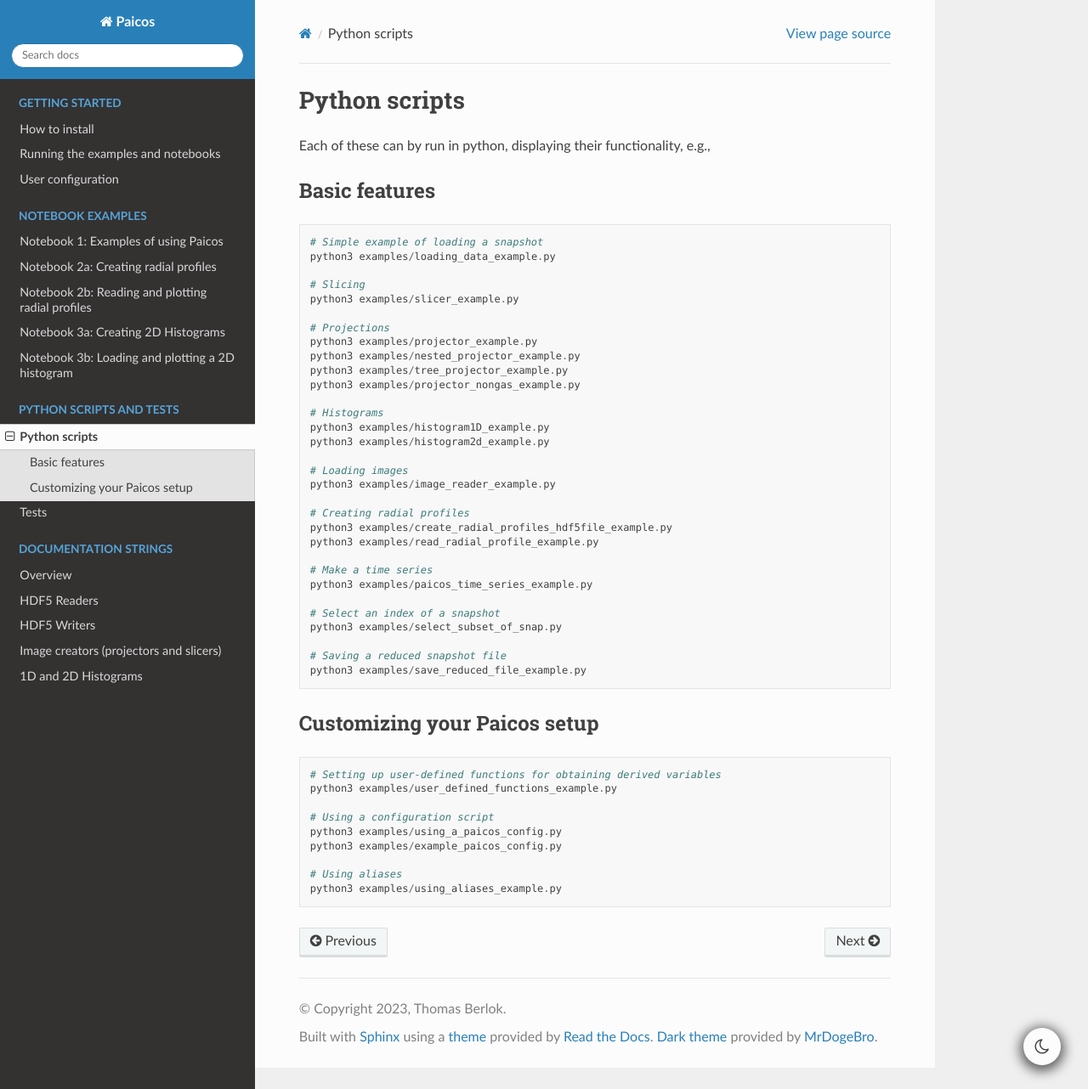
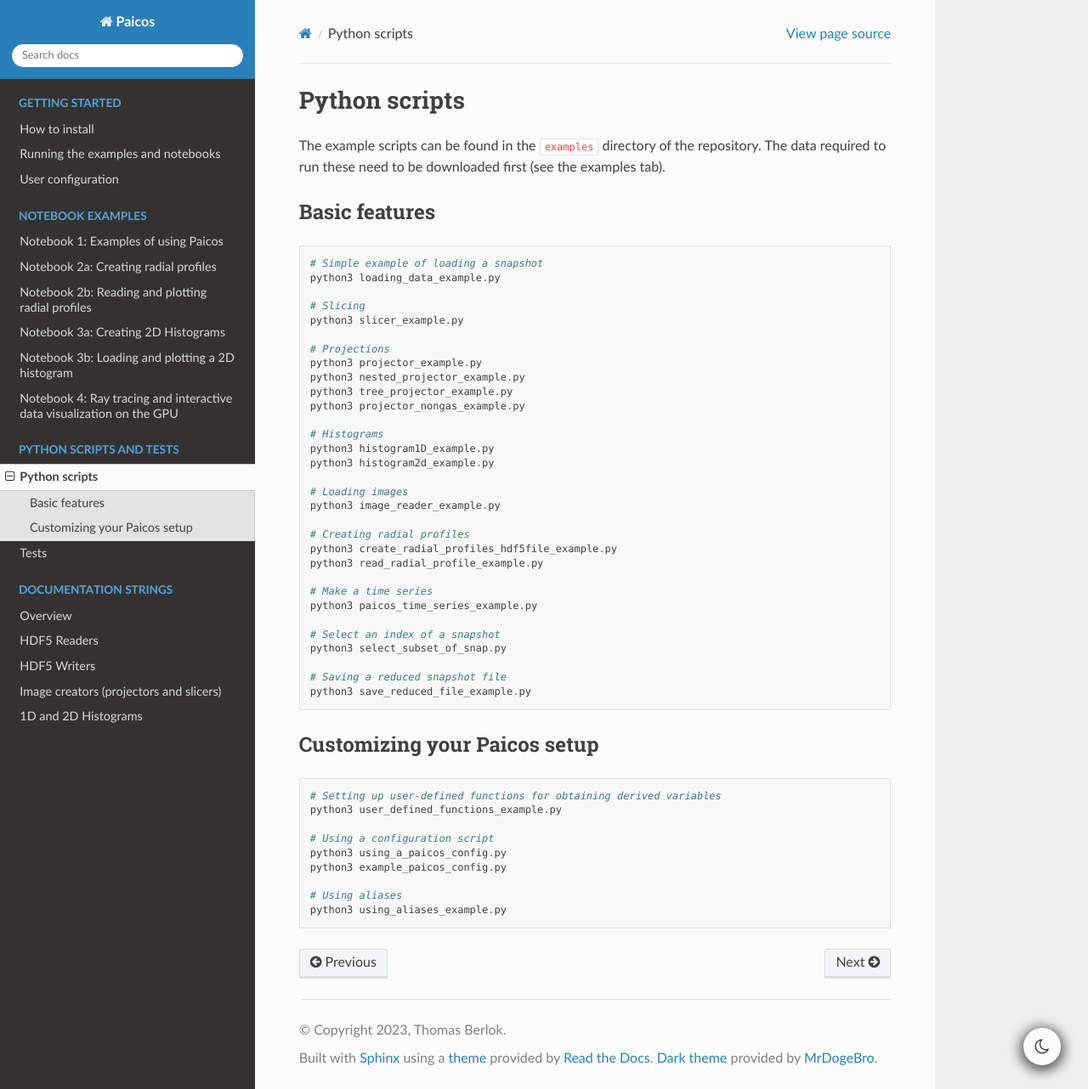
Before and after one commit to tberlok/paicos, a Sphinx documentation site: the page built from docs/source/scripts.md, in a window 1280 px wide and 1282 px high. Shown: the whole window at 85% size. Built offline with Sphinx 7.4.7 and the Read the Docs theme 2.0.0, drawn with Linux system fonts in a browser that asks for light colours.

Commit message:
Docs and new GPU widget notebook

````diff
--- a/docs/source/scripts.md
+++ b/docs/source/scripts.md
@@ -1,53 +1,54 @@
 # Python scripts
 
-Each of these can by run in python, displaying their functionality, e.g.,
+The example scripts can be found in the `examples` directory of the repository.
+The data required to run these need to be downloaded first (see the examples tab).
 
 ## Basic features
 
 ```
 # Simple example of loading a snapshot
-python3 examples/loading_data_example.py
+python3 loading_data_example.py
 
 # Slicing
-python3 examples/slicer_example.py
+python3 slicer_example.py
 
 # Projections
-python3 examples/projector_example.py
-python3 examples/nested_projector_example.py
-python3 examples/tree_projector_example.py
-python3 examples/projector_nongas_example.py
+python3 projector_example.py
+python3 nested_projector_example.py
+python3 tree_projector_example.py
+python3 projector_nongas_example.py
 
 # Histograms
-python3 examples/histogram1D_example.py
-python3 examples/histogram2d_example.py
+python3 histogram1D_example.py
+python3 histogram2d_example.py
 
 # Loading images
-python3 examples/image_reader_example.py
+python3 image_reader_example.py
 
 # Creating radial profiles
-python3 examples/create_radial_profiles_hdf5file_example.py
-python3 examples/read_radial_profile_example.py
+python3 create_radial_profiles_hdf5file_example.py
+python3 read_radial_profile_example.py
 
 # Make a time series
-python3 examples/paicos_time_series_example.py
+python3 paicos_time_series_example.py
 
 # Select an index of a snapshot
-python3 examples/select_subset_of_snap.py
+python3 select_subset_of_snap.py
 
 # Saving a reduced snapshot file
-python3 examples/save_reduced_file_example.py
+python3 save_reduced_file_example.py
 ```
 
 ## Customizing your Paicos setup
 
 ```
 # Setting up user-defined functions for obtaining derived variables
-python3 examples/user_defined_functions_example.py
+python3 user_defined_functions_example.py
 
 # Using a configuration script
-python3 examples/using_a_paicos_config.py
-python3 examples/example_paicos_config.py
+python3 using_a_paicos_config.py
+python3 example_paicos_config.py
 
 # Using aliases
-python3 examples/using_aliases_example.py
+python3 using_aliases_example.py
 ```
--- a/paicos/__init__.py
+++ b/paicos/__init__.py
@@ -58,7 +58,7 @@ from . import cython
 # pylint: disable=W0621
 
 # The place where __init__.py (this file) is located
-code_dir = os.path.dirname(os.path.abspath(__file__))
+code_dir = os.path.dirname(os.path.abspath(__file__)) + '/'
 
 
 def use_units(use_units):
````
Also changed, not shown: docs/source/configuration.md (+28 -11 lines), docs/source/examples.md (+15 -0 lines), docs/source/index.md (+2 -0 lines), docs/source/tests.md (+6 -6 lines), docs/source/notebooks/gpu_ray_with_widget_and_logging_v2.ipynb (added), 3 other files.
